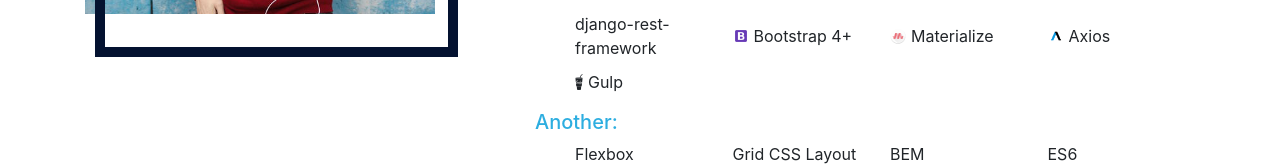
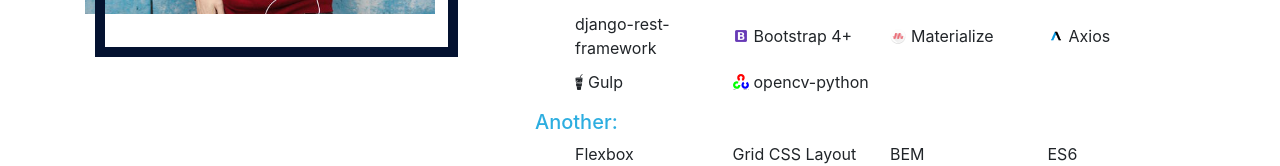
Before and after one commit to Melanchol1c/Kirizey-Resume, a React (Create React App) app: page / in a window 1280 px wide. Shown: the part 1270-1436 px from the top of the page. Built offline with nearby package versions, Linux system fonts and the light colour scheme.

Commit message:
fix animation, add about item

```diff
--- a/src/Components/About/About.jsx
+++ b/src/Components/About/About.jsx
@@ -111,6 +111,10 @@ const InsrtumentList = () => (
         <i className="fab fa-gulp" />
         Gulp
       </li>
+      <li>
+        <i className="fab cv2-logo" />
+        opencv-python
+      </li>
     </ul>
     <h5 className="subtitle">Another:</h5>
     <ul>
--- a/src/Components/About/About.scss
+++ b/src/Components/About/About.scss
@@ -4,10 +4,10 @@
     height: 16px !important;
 }
 
-@keyframes section {
+@keyframes about-section {
     0% {
         opacity: 0;
-        transform: translateX(-100%);
+        transform: translateX(100%);
     }
 
     100% {
@@ -22,7 +22,7 @@
     min-height: 100vh;
     width: 100vw;
     background: #fff;
-    animation: section 1s;
+    animation: about-section 1s;
 
     &__img img {
         width: 100%;
@@ -101,6 +101,11 @@
 
     i.axios-logo {
         background-image: url(../../assets/axios-logo.png);
+        @include icon-size();
+    }
+
+    i.cv2-logo {
+        background: url(../../assets/open-cv-logo.svg);
         @include icon-size();
     }
 }
--- a/src/Components/Portfolio/Portfolio.jsx
+++ b/src/Components/Portfolio/Portfolio.jsx
@@ -32,8 +32,8 @@ export default class Portfolio extends Component {
           "Bootstrap",
           "JQuery"
         ],
-        gitRepo: "https://github.com/Melanchol1c/kirizey-bulto",
-        prodUrl: "https://kirizey-bulto.firebaseapp.com/",
+        gitRepo: "",
+        prodUrl: "http://194.177.23.60",
         img: OxbridgeImg
       },
       {
@@ -135,9 +135,18 @@ export default class Portfolio extends Component {
                 <a href={project.prodUrl} className="btn btn-outline-info mr-1">
                   Live demo
                 </a>
-                <a href={project.gitRepo} className="btn btn-outline-dark">
-                  Git repo
-                </a>
+                {project.gitRepo ? (
+                  <a href={project.gitRepo} className="btn btn-outline-dark">
+                    Git repo
+                  </a>
+                ) : (
+                  <a
+                    href={project.gitRepo}
+                    className="btn btn-outline-dark disabled"
+                  >
+                    Git repo
+                  </a>
+                )}
               </div>
             </div>
           </div>
```
Also changed, not shown: src/assets/open-cv-logo.svg (added).
